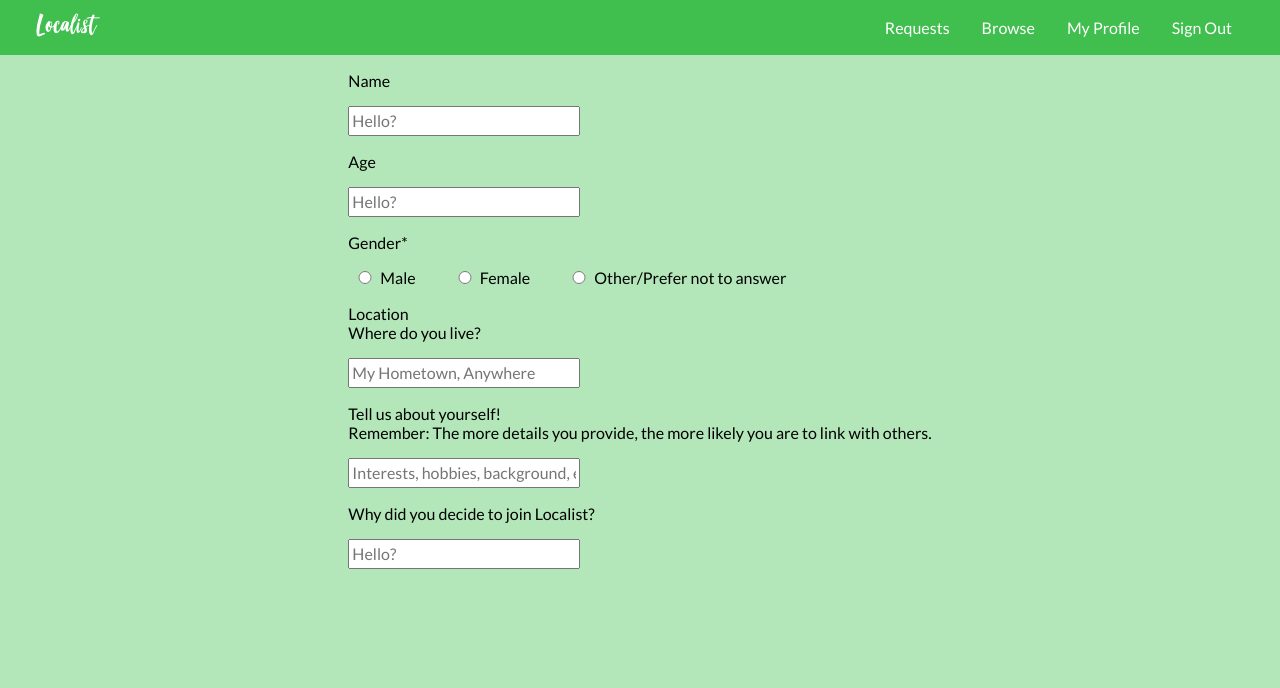
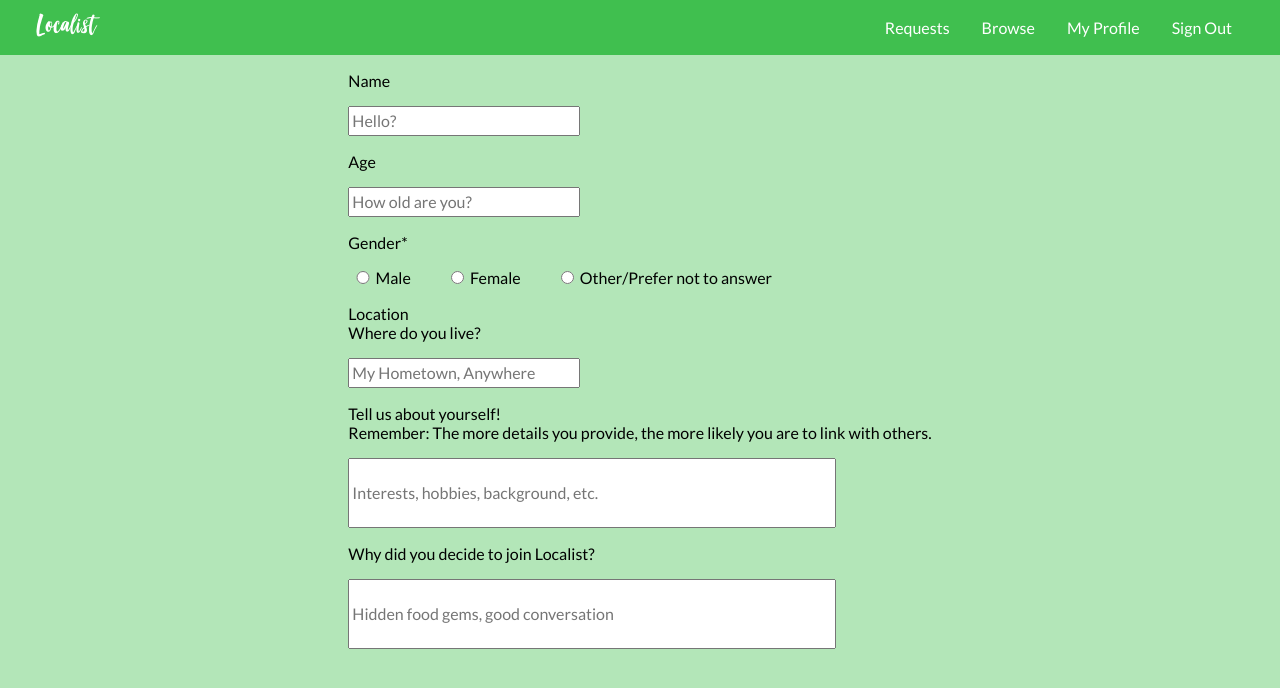
Before and after one commit to TobiasNorton/localist, a React (Create React App) app: page / in a window 1280 px wide. Shown: the top 688 px of the page. Built offline with nearby package versions, Linux system fonts and the light colour scheme.

Commit message:
Large input boxes

```diff
--- a/src/CreateProfile.js
+++ b/src/CreateProfile.js
@@ -17,7 +17,7 @@ class CreateProfile extends Component {
             <p>Name</p>
             <input type="text" placeholder="Hello?" />
             <p>Age</p>
-            <input type="text" placeholder="Hello?" />
+            <input type="text" maxlength="3" placeholder="How old are you?" />
             <p>Gender*</p>
 
             <section className="gender">
@@ -41,13 +41,24 @@ class CreateProfile extends Component {
               Location <br /> Where do you live?
             </p>
             <input type="text" placeholder="My Hometown, Anywhere" />
+
             <p>
               Tell us about yourself! <br />
               Remember: The more details you provide, the more likely you are to link with others.
             </p>
-            <input type="text" placeholder="Interests, hobbies, background, etc." />
+            <input
+              className="big-field"
+              type="text"
+              placeholder="Interests, hobbies, background, etc."
+            />
+
             <p>Why did you decide to join Localist?</p>
-            <input type="text" placeholder="Hello?" />
+            <input
+              className="big-field"
+              type="text"
+              placeholder="Hidden food gems, good conversation"
+            />
+
             {/* <p>Name</p>
             <input type="text" placeholder="Hello?" /> */}
           </section>
--- a/src/index.css
+++ b/src/index.css
@@ -410,12 +410,18 @@ input[type='text'] {
 
 .gender {
   display: flex;
+  flex-wrap: wrap;
 }
 
 input[type='radio'] {
-  width: 1.5rem;
+  width: 1.2rem;
 }
 
 label {
   margin-right: 2rem;
 }
+
+input.big-field {
+  width: 30rem;
+  height: 4rem;
+}
```
